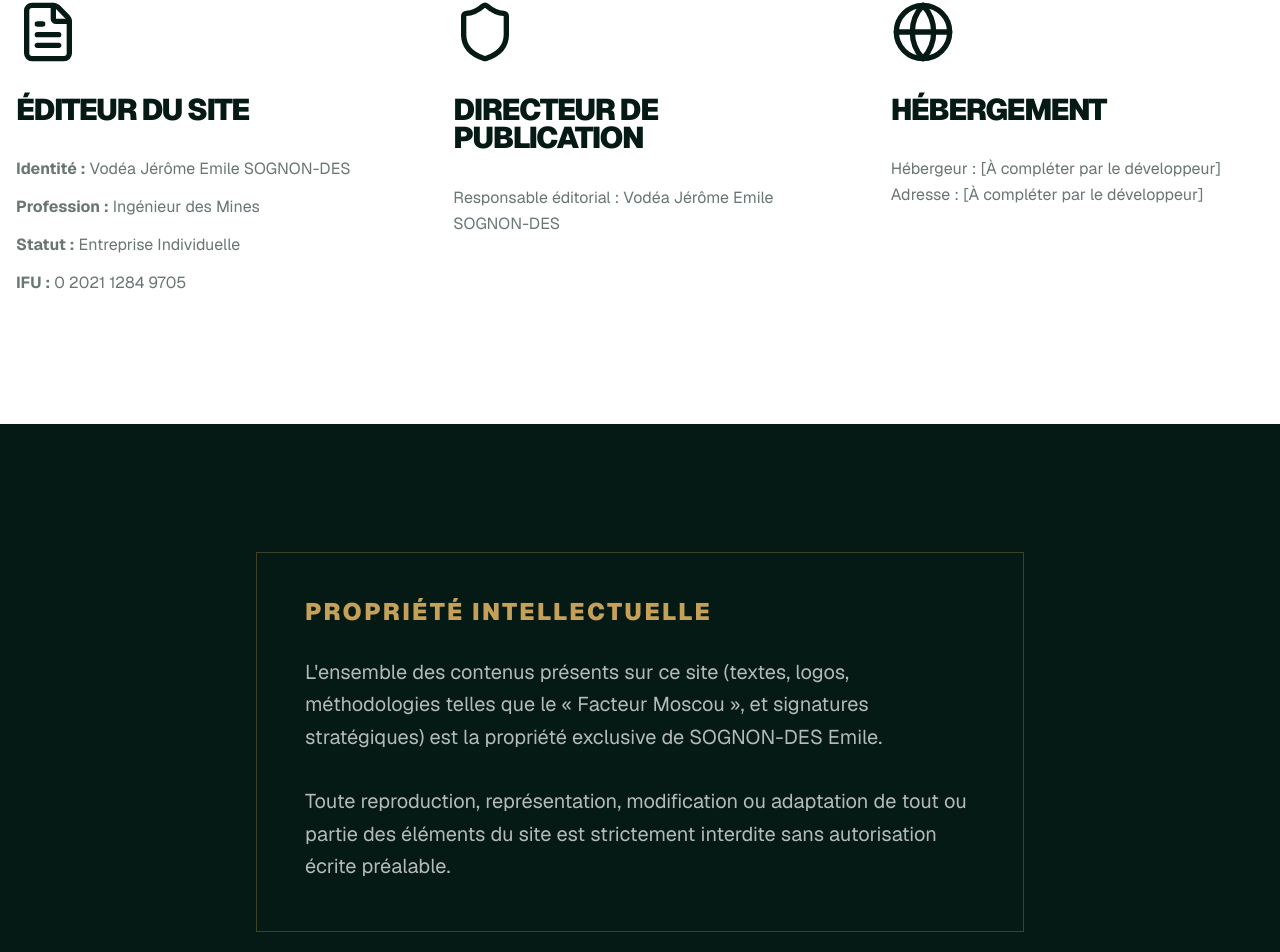
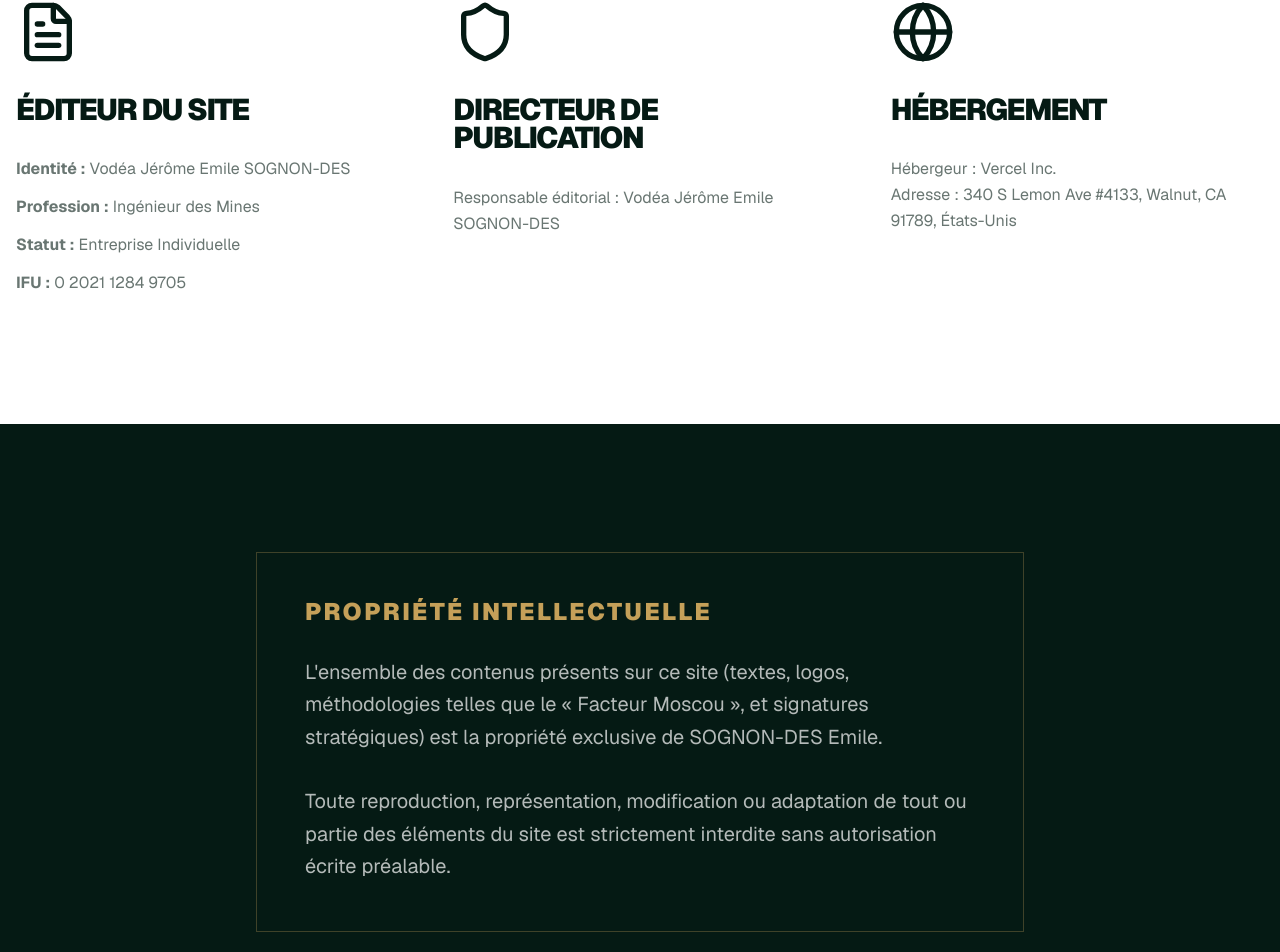
Before and after one commit to gemusic/emile-sognon-des, a Next.js app: page /mentions-legales in a window 1280 px wide. Shown: the part 1099-2051 px from the top of the page. Built offline with nearby package versions, Linux system fonts and the light colour scheme.

Commit message:
Update page.tsx

```diff
--- a/app/mentions-legales/page.tsx
+++ b/app/mentions-legales/page.tsx
@@ -65,8 +65,8 @@ export default function MentionsLegales() {
               <Globe className="w-12 h-12 sm:w-16 sm:h-16 text-brand-green" />
               <h3 className="text-2xl sm:text-3xl font-black text-brand-green uppercase tracking-tighter">Hébergement</h3>
               <p className="text-sm sm:text-base text-brand-green/60 leading-relaxed">
-                Hébergeur : [À compléter par le développeur]<br />
-                Adresse : [À compléter par le développeur]
+                Hébergeur : Vercel Inc. <br />
+                Adresse : 340 S Lemon Ave #4133, Walnut, CA 91789, États-Unis
               </p>
             </div>
           </div>
```
